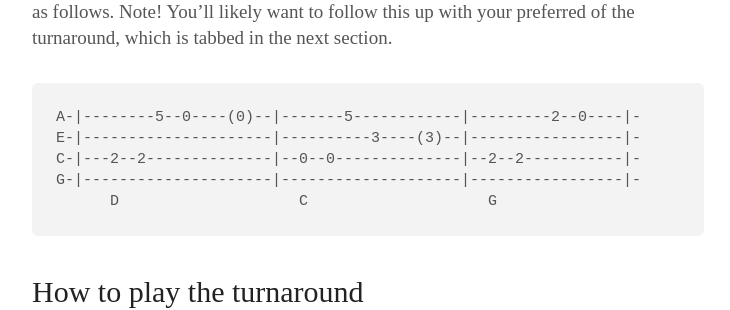
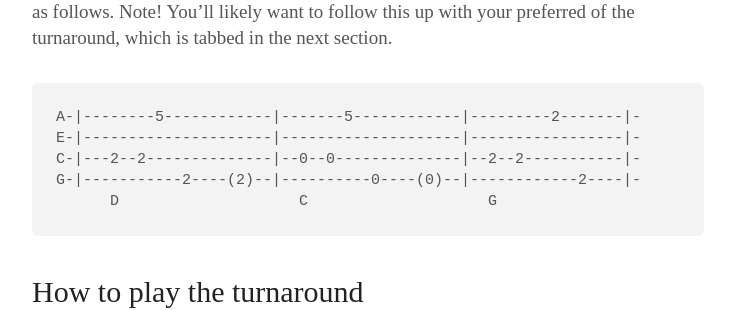
Before and after one commit to davidpots/davidpots.github.io, a Jekyll site: the page built from _posts/2014-08-12-ukulele-chords-tabs-sweet-home-alabama-lynyrd-skynyrd.md, in a window 1280 px wide and 900 px high, scrolled down 542 px. Shown: the part 151-461 px from the top of the window, without its empty margins (272-1002 px from the left). Built offline with Jekyll 4.4.1, drawn with Linux system fonts in a browser that asks for light colours; nearby versions of some CDN libraries; some web fonts are replaced.

Commit message:
Fixes some tab errors in Hook and Sweet Home Alabama

```diff
--- a/_posts/2014-08-12-ukulele-chords-tabs-sweet-home-alabama-lynyrd-skynyrd.md
+++ b/_posts/2014-08-12-ukulele-chords-tabs-sweet-home-alabama-lynyrd-skynyrd.md
@@ -19,10 +19,10 @@ Here's how to play the ukulele chords used in this song.
 
 First, let's look at the beginning (and most distinctive) part of the riff, which is played as follows. Note! You'll likely want to follow this up with your preferred of the turnaround, which is tabbed in the next section.
 
-    A-|--------5--0----(0)--|-------5------------|---------2--0----|-
-    E-|---------------------|----------3----(3)--|-----------------|-
+    A-|--------5------------|-------5------------|---------2-------|-
+    E-|---------------------|--------------------|-----------------|-
     C-|---2--2--------------|--0--0--------------|--2--2-----------|-
-    G-|---------------------|--------------------|-----------------|-
+    G-|-----------2----(2)--|----------0----(0)--|------------2----|-
           D                    C                    G
 
 ### How to play the turnaround
```
Also changed, not shown: _posts/2014-08-12-ukulele-chords-tabs-hook-blues-traveler.md (+1 -1 lines).
